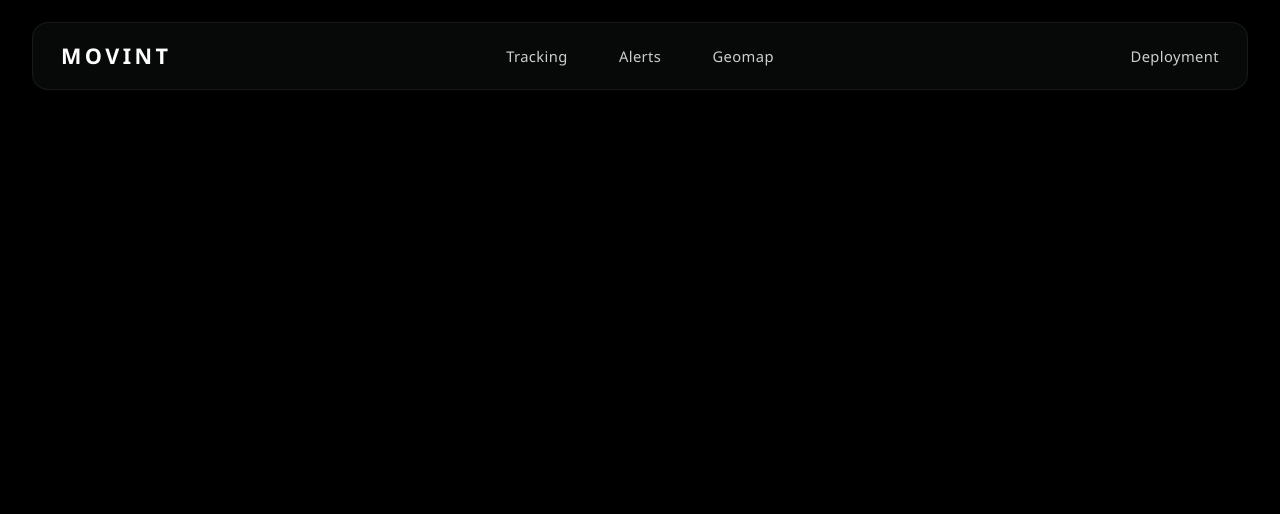
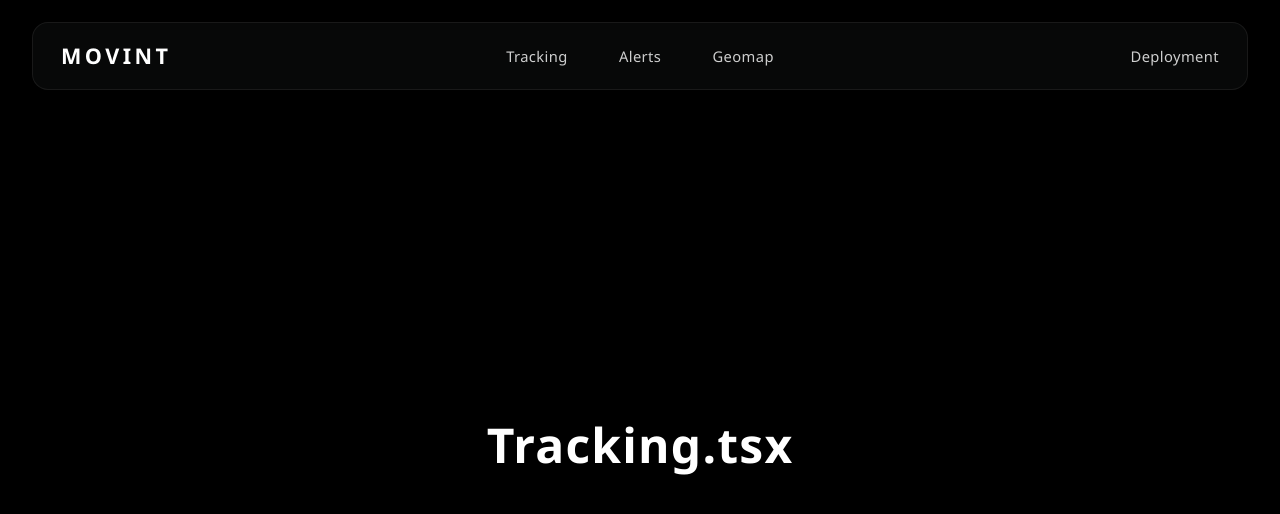
Before and after one commit to kunal-vert/MOVINT, a React (Vite) app in the folder frontend/: page /tracking in a window 1280 px wide. Shown: the top 514 px of the page. Built offline with nearby package versions, Linux system fonts and the light colour scheme.

Commit message:
feat(frontend): render not found page for unknown routes

```diff
--- a/frontend/src/App.tsx
+++ b/frontend/src/App.tsx
@@ -1,9 +1,23 @@
 import Navbar from './components/common/Navbar'
+import { Navigate, Route, Routes } from 'react-router-dom'
+import PageNotFound from './components/common/PageNotFound'
+import Alerts from './pages/Alerts'
+import Deployment from './pages/Deployment'
+import Geomap from './pages/Geomap'
+import Tracking from './pages/Tracking'
 
 export default function App() {
   return (
-    <main className="min-h-screen bg-black px-8 pt-[22px] max-[600px]:px-[14px] max-[600px]:pt-[14px]">
+    <div className="flex min-h-screen flex-col bg-black px-8 pt-[22px] max-[600px]:px-[14px] max-[600px]:pt-[14px]">
       <Navbar />
-    </main>
+      <Routes>
+        <Route path="/" element={<Navigate to="/tracking" replace />} />
+        <Route path="/tracking" element={<Tracking />} />
+        <Route path="/alerts" element={<Alerts />} />
+        <Route path="/geomap" element={<Geomap />} />
+        <Route path="/deployment" element={<Deployment />} />
+        <Route path="*" element={<PageNotFound />} />
+      </Routes>
+    </div>
   )
 }
```
